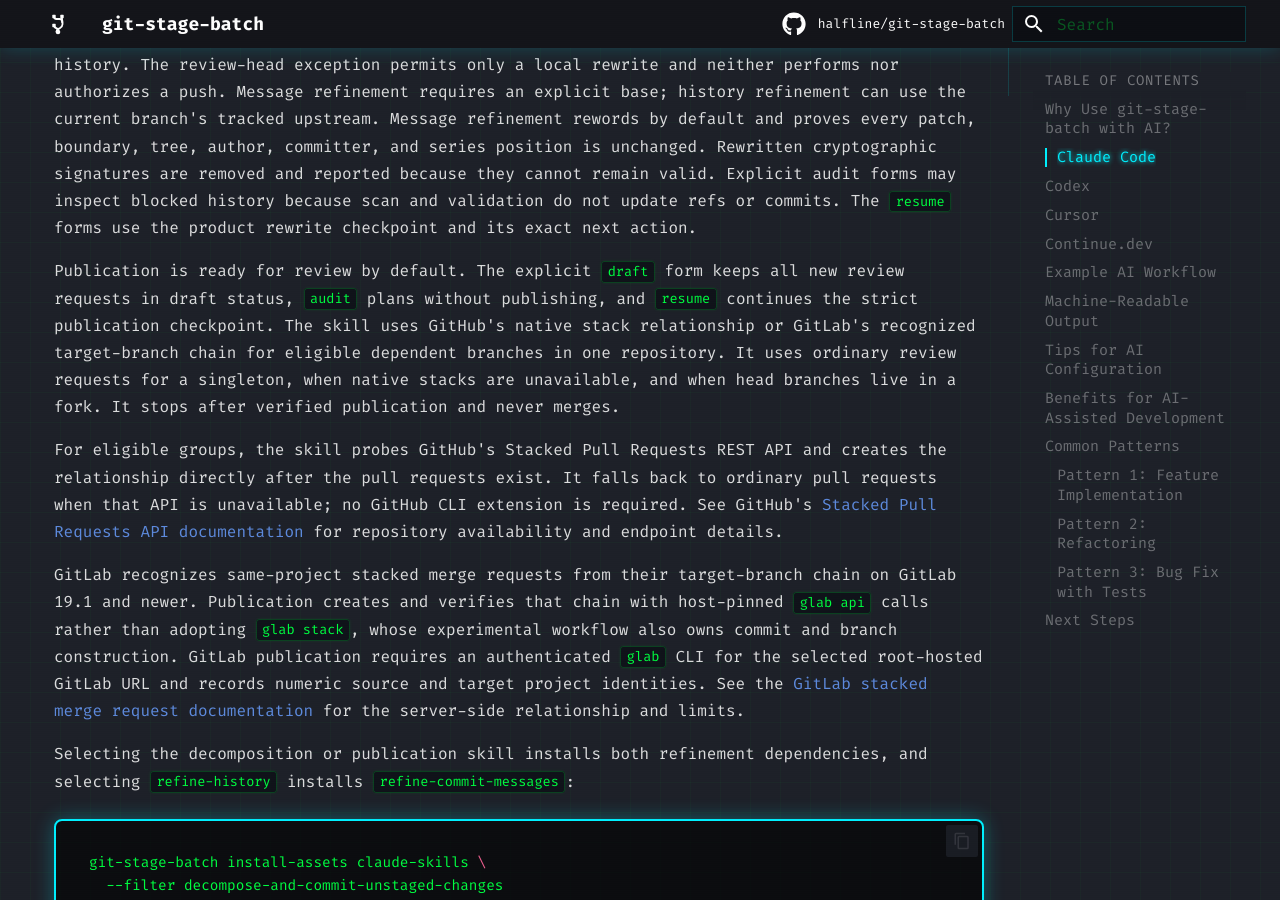
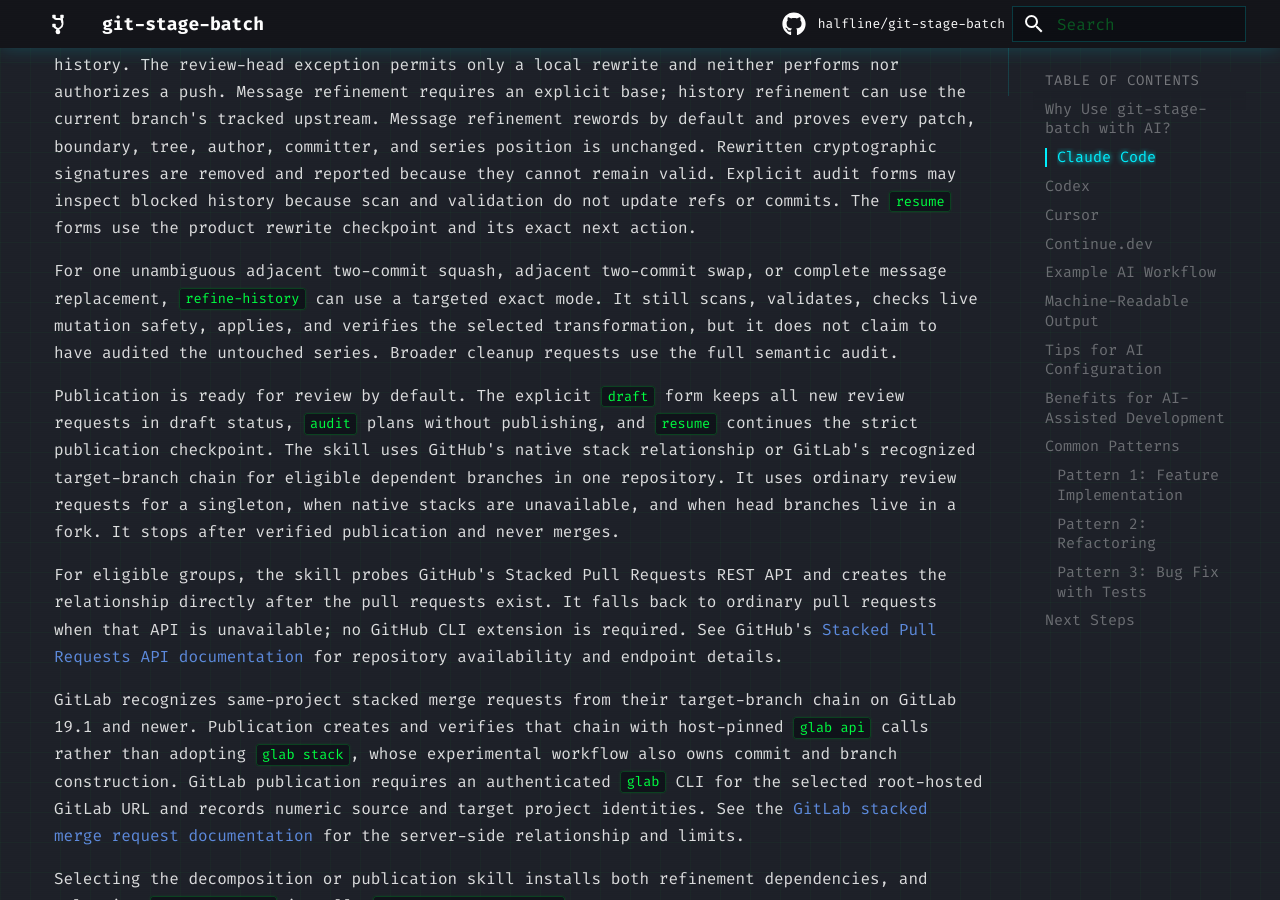
Before and after one commit to halfline/git-stage-batch, an MkDocs documentation site: the page built from docs/ai-assistants.md, in a window 1280 px wide and 900 px high, scrolled down 2225 px. Built offline with MkDocs 1.6.1 and Material for MkDocs 9.7.7, drawn with Linux system fonts in a browser that asks for light colours; comment, search, counter and statistics services are not loaded; some of the changed text lies outside the part shown.

Commit message:
docs: Describe targeted exact refinement
Both installed refinement assets now support one adjacent squash, one
proven adjacent swap, or one changed message through a bounded
product-backed path.

The public assistant guide still presents only the whole-series workflow.
Users cannot discover the narrower route or its refusal to certify
untouched commits.

This commit addresses that gap by documenting the three admitted
transformations, retained product safety gates, and explicit non-audit
scope in both assistant sections.

The next commit will pin that public scope and distribution symmetry.

```diff
--- a/docs/ai-assistants.md
+++ b/docs/ai-assistants.md
@@ -82,6 +82,12 @@ unchanged. Rewritten cryptographic signatures are removed and reported because
 they cannot remain valid. Explicit audit forms may inspect blocked history
 because scan and validation do not update refs or commits. The `resume` forms
 use the product rewrite checkpoint and its exact next action.
+
+For one unambiguous adjacent two-commit squash, adjacent two-commit swap, or
+complete message replacement, `refine-history` can use a targeted exact mode.
+It still scans, validates, checks live mutation safety, applies, and verifies
+the selected transformation, but it does not claim to have audited the
+untouched series. Broader cleanup requests use the full semantic audit.
 
 Publication is ready for review by default. The explicit `draft` form keeps all
 new review requests in draft status, `audit` plans without publishing, and
@@ -270,6 +276,12 @@ a local rewrite and neither performs nor authorizes a push. Both skills support
 and boundary is unchanged. Full history refinement instead audits every output
 and its plan, runs the exact risk-selected semantic-boundary manifest, and
 completes the final-tip test and build suite.
+
+For one unambiguous adjacent two-commit squash, adjacent two-commit swap, or
+complete message replacement, `refine-history` can use a targeted exact mode.
+It still scans, validates, checks live mutation safety, applies, and verifies
+the selected transformation, but it does not claim to have audited the
+untouched series. Broader cleanup requests use the full semantic audit.
 
 Invoke `$publish-unpushed-commits` to publish ready-for-review pull requests or
 merge requests, or add `draft`, `audit`, or `resume`. The skill chooses a native
```
